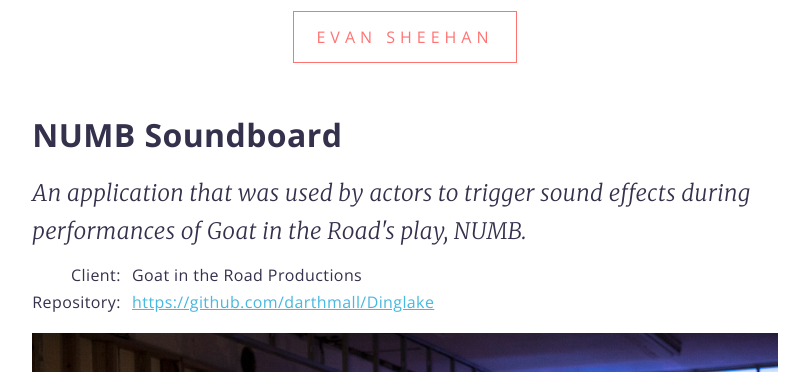
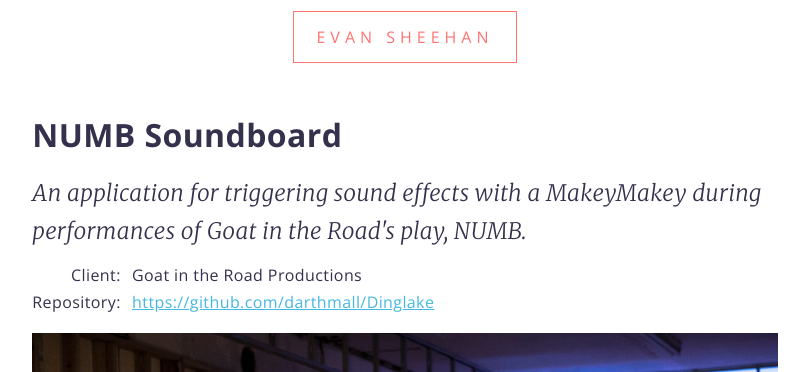
Before and after one commit to darthmall/darthmall.github.io, a Jekyll site: the page built from _projects/numb_soundboard.md, in a window 1280 px wide. Shown: the top 372 px of the page, without its empty margins (235-1044 px from the left). Built offline with Jekyll 4.4.1, drawn with Linux system fonts in a browser that asks for light colours; nearby versions of some CDN libraries.

Commit message:
Minor changes to NUMB abstract

```diff
--- a/_projects/numb_soundboard.md
+++ b/_projects/numb_soundboard.md
@@ -5,7 +5,7 @@ thumbnail: numb_soundboard/numb.jpg
 client: Goat in the Road Productions
 repo: https://github.com/darthmall/Dinglake
 abstract: >-
-  An application that was used by actors to trigger sound effects during performances of Goat in the Road's play, NUMB.
+  An application for triggering sound effects with a MakeyMakey during performances of Goat in the Road's play, NUMB.
 ---
 
 ![A promo photo of the cast of NUMB around the table built specifically for triggering sound effects during performances]({% link assets/img/numb_soundboard/numb.jpg %})
```
